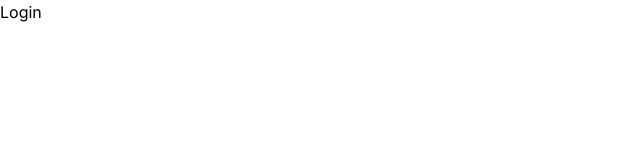
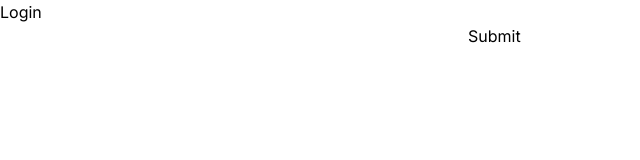
Before and after one commit to vitor-afonso/budget-manager-nextjs, a Next.js app: page /login in a window 1280 px wide. Shown: the top 160 px of the page, without its empty margins (0-640 px from the left). Built offline with nearby package versions, Linux system fonts and the light colour scheme.

Commit message:
setup initial login structure

```diff
--- a/src/app/login/page.tsx
+++ b/src/app/login/page.tsx
@@ -1,7 +1,60 @@
+'use client';
+import { ChangeEvent, FormEvent, useContext, useState } from 'react';
+import { AuthContext, IAppContext } from '@/src/app/auth.context';
+import { login } from '@/src/app/api';
+import { useRouter } from 'next/navigation';
+import Link from 'next/link';
+
 const Login = () => {
+  const [email, setEmail] = useState<string>('');
+  const [password, setPassword] = useState<string>('');
+  const router = useRouter();
+  const { storeToken, authenticateUser, isLoadingContext, user, logOutUser } = useContext(AuthContext) as IAppContext;
+
+  const handleState = (e: ChangeEvent<HTMLInputElement>, setState: React.Dispatch<React.SetStateAction<string>>) => {
+    setState(e.target.value);
+  };
+
+  const handleSubmit = async (e: FormEvent<HTMLFormElement>) => {
+    e.preventDefault();
+
+    try {
+      const data = await login({ email, password });
+
+      if (!data.authToken) throw new Error(data.message);
+
+      storeToken(data.authToken);
+
+      await authenticateUser();
+
+      router.push('/month');
+    } catch (error: unknown) {
+      console.error(error);
+    }
+  };
+
   return (
     <div>
       <h1>Login</h1>
+
+      {!user && (
+        <form noValidate onSubmit={handleSubmit}>
+          <input type='text' value={email} onChange={(e) => handleState(e, setEmail)} />
+          <input type='password' value={password} onChange={(e) => handleState(e, setPassword)} />
+          <button type='submit'>Submit</button>
+        </form>
+      )}
+
+      {isLoadingContext && <p>Loading...</p>}
+
+      {user && (
+        <>
+          <p>{user.name} is in tha house! 🙌</p>
+          <button onClick={() => logOutUser()}>Logout</button>
+          <br />
+          <Link href={'/month'}>Go to User Month Page</Link>
+        </>
+      )}
     </div>
   );
 };
```
